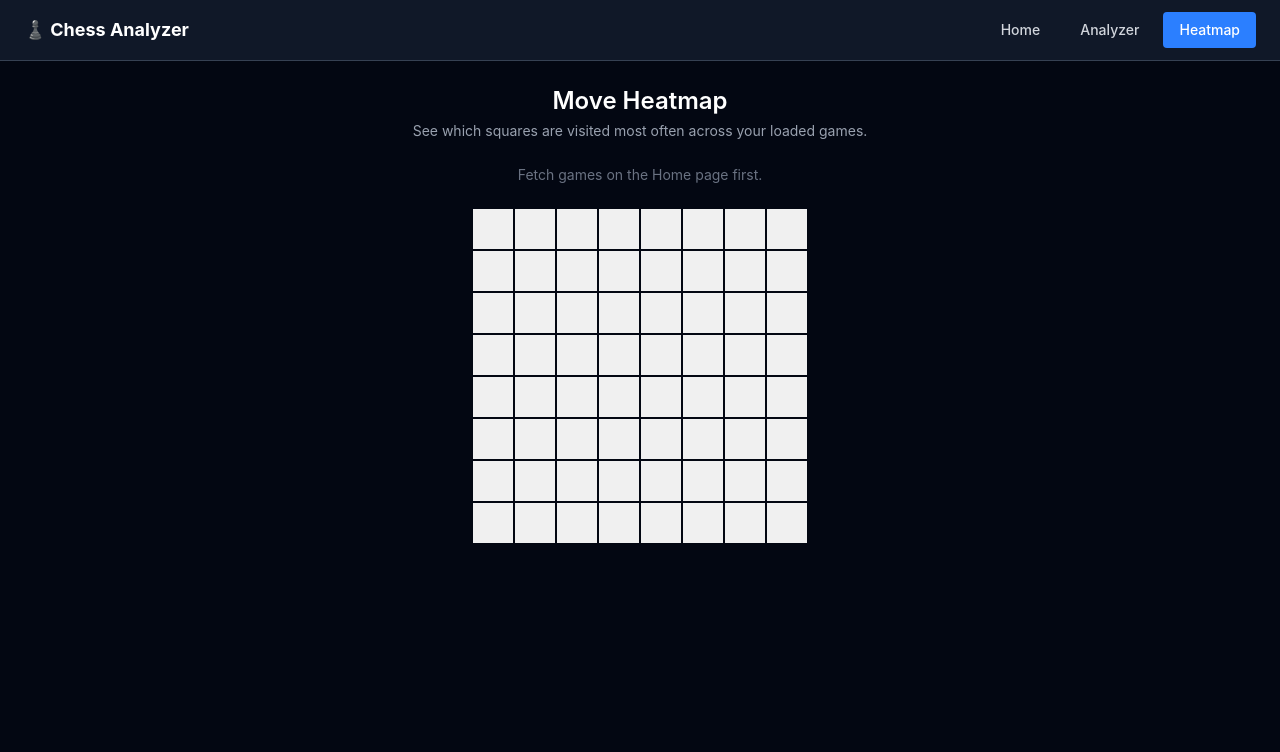
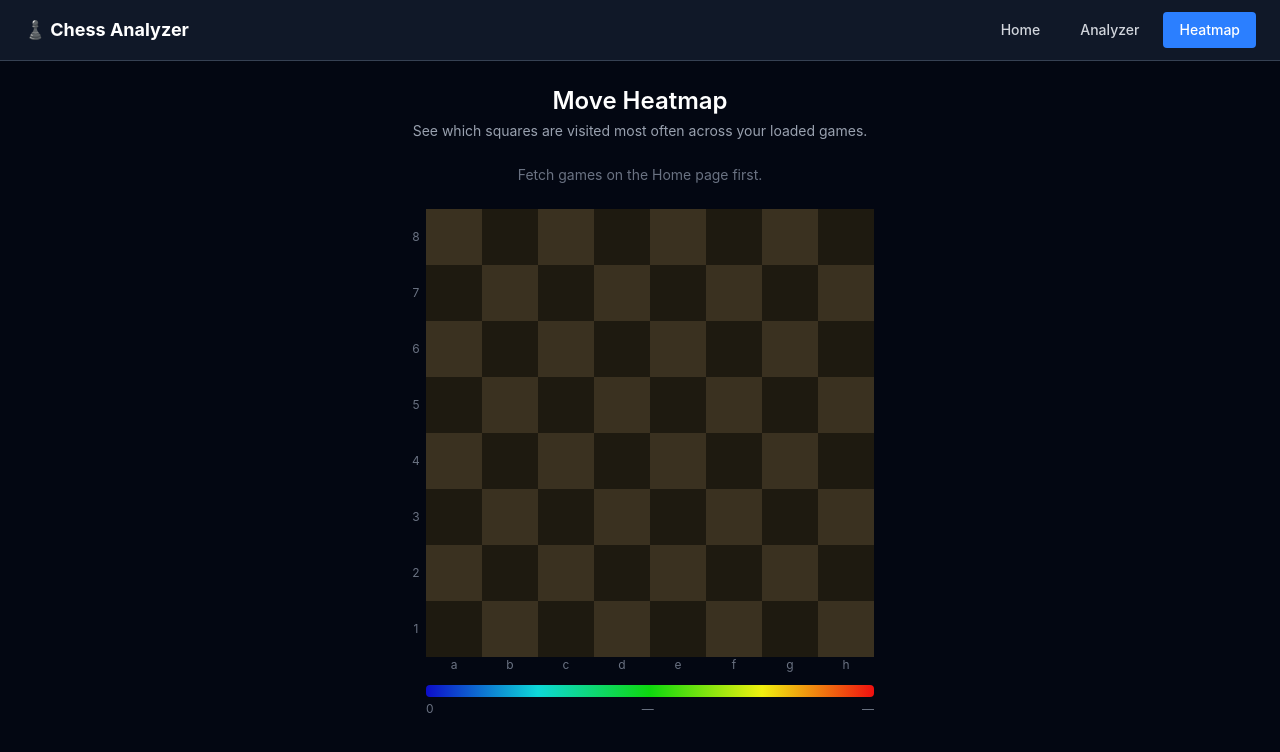
Before and after one commit to NickPetrilli/checked-out, a React (Vite) app in the folder chess-analyzer/: page /heatmap in a window 1280 px wide. Shown: the top 752 px of the page. Built offline with nearby package versions, Linux system fonts and the light colour scheme.

Commit message:
Rebuild HeatmapGrid with blue-to-red gradient, chessboard base, and hover tooltip

```diff
--- a/chess-analyzer/src/components/HeatmapGrid.tsx
+++ b/chess-analyzer/src/components/HeatmapGrid.tsx
@@ -1,39 +1,163 @@
+import { useState, useRef } from 'react';
 import type { HeatmapData, Square } from '../types/chess';
 
-interface HeatmapGridProps {
-  data?: Partial<HeatmapData>;
+// ── Constants ─────────────────────────────────────────────────────────────────
+
+const FILES = ['a', 'b', 'c', 'd', 'e', 'f', 'g', 'h'] as const;
+const RANKS = [8, 7, 6, 5, 4, 3, 2, 1] as const;
+const CELL = 56; // px
+
+// Light/dark square base colors (subtle warm chessboard, works on dark bg)
+const LIGHT_SQ = '#3a3120';
+const DARK_SQ  = '#1e1a10';
+
+// ── Color helpers ─────────────────────────────────────────────────────────────
+
+/**
+ * Returns an hsla colour on the blue → cyan → green → yellow → red spectrum.
+ * 0 count = transparent; max count = fully saturated red.
+ */
+function heatColor(value: number, max: number): string {
+  if (value === 0 || max === 0) return 'transparent';
+  const t = value / max;
+  const hue  = Math.round(240 * (1 - t));   // 240 (blue) → 0 (red)
+  const light = 42 + t * 13;                 // slightly brighter at peak
+  const alpha = 0.30 + t * 0.70;             // 30 % → 100 %
+  return `hsla(${hue}, 88%, ${light}%, ${alpha})`;
 }
 
-const FILES = ['a', 'b', 'c', 'd', 'e', 'f', 'g', 'h'];
-const RANKS = [8, 7, 6, 5, 4, 3, 2, 1];
+/** CSS gradient string for the legend bar. */
+const LEGEND_GRADIENT =
+  'linear-gradient(to right, hsla(240,88%,42%,1), hsla(180,88%,45%,1), hsla(120,88%,45%,1), hsla(60,88%,50%,1), hsla(0,88%,50%,1))';
 
-function heatColor(value: number, max: number): string {
-  if (max === 0) return 'rgb(240,240,240)';
-  const intensity = Math.round((value / max) * 255);
-  return `rgb(${255 - intensity}, ${255 - intensity}, 255)`;
+// ── Types ─────────────────────────────────────────────────────────────────────
+
+interface TooltipState {
+  square: Square;
+  count: number;
+  x: number;
+  y: number;
 }
 
-export default function HeatmapGrid({ data = {} }: HeatmapGridProps) {
+interface HeatmapGridProps {
+  data: Partial<HeatmapData>;
+}
+
+// ── Legend ────────────────────────────────────────────────────────────────────
+
+function Legend({ max }: { max: number }) {
+  return (
+    <div className="flex flex-col gap-1" style={{ width: CELL * 8 + 20 }}>
+      <div
+        className="h-3 rounded"
+        style={{ background: LEGEND_GRADIENT, marginLeft: 20 }}
+      />
+      <div className="flex justify-between text-xs text-gray-500" style={{ marginLeft: 20 }}>
+        <span>0</span>
+        <span>{max > 0 ? Math.round(max / 2) : '—'}</span>
+        <span>{max > 0 ? max : '—'}</span>
+      </div>
+    </div>
+  );
+}
+
+// ── Grid ──────────────────────────────────────────────────────────────────────
+
+export default function HeatmapGrid({ data }: HeatmapGridProps) {
+  const containerRef = useRef<HTMLDivElement>(null);
+  const [tooltip, setTooltip] = useState<TooltipState | null>(null);
+
   const max = Math.max(0, ...Object.values(data));
 
+  function handleEnter(e: React.MouseEvent, square: Square, count: number) {
+    const rect = (e.currentTarget as HTMLElement).getBoundingClientRect();
+    const origin = containerRef.current?.getBoundingClientRect();
+    if (!origin) return;
+    setTooltip({
+      square,
+      count,
+      x: rect.left - origin.left + rect.width / 2,
+      y: rect.top - origin.top,
+    });
+  }
+
   return (
-    <div className="inline-grid gap-0.5" style={{ gridTemplateColumns: 'repeat(8, 2.5rem)' }}>
-      {RANKS.flatMap((rank) =>
-        FILES.map((file) => {
+    <div className="flex flex-col gap-3">
+      {/* Board */}
+      <div ref={containerRef} className="relative select-none">
+        {/* Rows */}
+        {RANKS.map((rank, rankIdx) => (
+          <div key={rank} className="flex">
+            {/* Rank label */}
+            <div
+              className="flex items-center justify-center text-xs text-gray-500 shrink-0"
+              style={{ width: 20, height: CELL }}
+            >
+              {rank}
+            </div>
+
+            {/* Squares */}
+            {FILES.map((file, fileIdx) => {
               const square = `${file}${rank}` as Square;
-          const value = data[square] ?? 0;
+              const count = data[square] ?? 0;
+              const isLight = (fileIdx + rankIdx) % 2 === 0;
+
               return (
                 <div
                   key={square}
-              title={`${square}: ${value}`}
-              className="w-10 h-10 flex items-center justify-center text-xs font-mono"
-              style={{ backgroundColor: heatColor(value, max) }}
+                  className="relative cursor-crosshair"
+                  style={{ width: CELL, height: CELL }}
+                  onMouseEnter={(e) => handleEnter(e, square, count)}
+                  onMouseLeave={() => setTooltip(null)}
                 >
-              {value > 0 ? value : ''}
+                  {/* Chessboard base */}
+                  <div
+                    className="absolute inset-0"
+                    style={{ backgroundColor: isLight ? LIGHT_SQ : DARK_SQ }}
+                  />
+                  {/* Heat overlay */}
+                  <div
+                    className="absolute inset-0 transition-colors duration-150"
+                    style={{ backgroundColor: heatColor(count, max) }}
+                  />
                 </div>
               );
-        })
+            })}
+          </div>
+        ))}
+
+        {/* File labels */}
+        <div className="flex" style={{ paddingLeft: 20 }}>
+          {FILES.map((file) => (
+            <div
+              key={file}
+              className="flex items-center justify-center text-xs text-gray-500"
+              style={{ width: CELL }}
+            >
+              {file}
+            </div>
+          ))}
+        </div>
+
+        {/* Tooltip */}
+        {tooltip && (
+          <div
+            className="absolute z-20 px-2 py-1 bg-gray-900 border border-gray-600 rounded text-xs text-white whitespace-nowrap pointer-events-none shadow-lg"
+            style={{
+              left: tooltip.x,
+              top: tooltip.y - 4,
+              transform: 'translate(-50%, -100%)',
+            }}
+          >
+            <span className="font-mono font-semibold">{tooltip.square}</span>
+            {' — '}
+            <span>{tooltip.count.toLocaleString()} move{tooltip.count !== 1 ? 's' : ''}</span>
+          </div>
         )}
+      </div>
+
+      {/* Legend */}
+      <Legend max={max} />
     </div>
   );
 }
```
Lines whose indentation alone changed are shown as unchanged.
